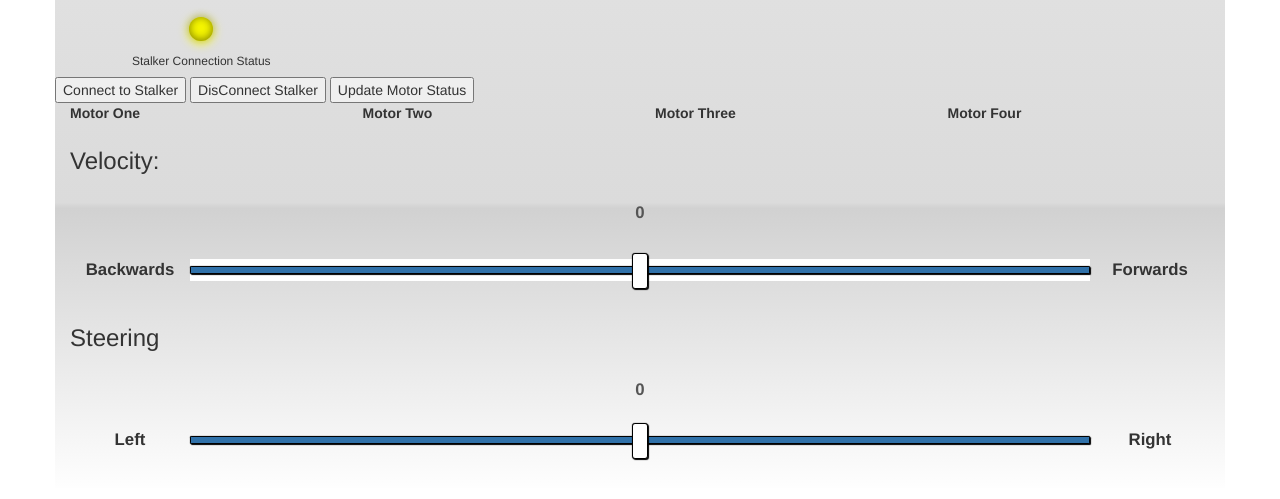
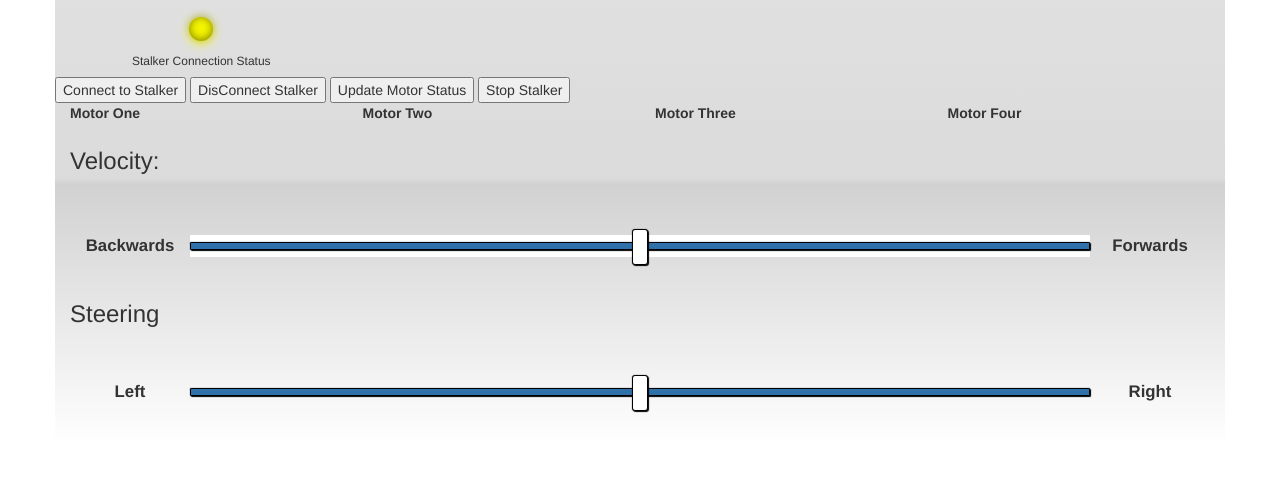
Before and after one commit to dhodges47/Phidget-Rover-Controller, a website: page www/index.html in a window 1280 px wide. Both pictures are taken after a click on the button "Connect to Stalker". Shown: the part 83-582 px from the top of the page. Drawn offline with nearby package versions, Linux system fonts and the light colour scheme; no server answers.

Commit message:
added function to reset Sliders

```diff
--- a/www/index.html
+++ b/www/index.html
@@ -58,17 +58,25 @@
                 var b1 = socket.connected;
                 $('#ledConnectionStatus').attr('class', 'led-yellow');
                 socket.emit('connectStalker', 'true');
-                $('#sliderVelocity').val(0);
-                $('#sliderSteering').val(0);
+                resetSliders();
                 return false;
             };
             btnDisConnect_onClick = function () {
                 $('#ledConnectionStatus').attr('class', 'led-yellow');
                 socket.emit('connectStalker', { setting: 'false' });
+                resetSliders();
                 return false;
             };
             btnGetMotorStatus_onClick = function () {
                 socket.emit('motorstatus', '');
+            };
+            btnStopMotor_onClick = function () {
+                socket.emit('steering', '0');
+                socket.emit('velocity', '0')
+                setTimeout(() => {
+                    socket.emit('motorstatus', '');
+                }, 250);
+                resetSliders();
             };
             $('#sliderVelocity').change(function () {
                 var newVelocity = $(this).val();
@@ -94,7 +102,13 @@
             else {
                 $('#ledConnectionStatus').attr('class', 'led-red');
             }
-        }
+        };
+        resetSliders = function () {
+            document.getElementById("sliderVelocity").value = "0";
+            document.getElementById("sliderSteering").value = "0";
+            document.getElementById("velocity").value = "";
+            document.getElementById("steerVector").value = "";
+        };
     </script>
     <div class="container">
         <h1>Hello Stalker!</h1>
@@ -111,6 +125,7 @@
                 <button type="button" id="btnConnect" onclick="btnConnect_onClick();">Connect to Stalker</button>
                 <button type="button" id="btnDisConnect" onclick="btnDisConnect_onClick();">DisConnect Stalker</button>
                 <button type="button" id="btngetMotorStatus" onclick="btnGetMotorStatus_onClick();">Update Motor Status</button>
+                <button type="button" id="btnstopMotor" onclick="btnStopMotor_onClick();">Stop Stalker</button>
 
             </div>
         </div>
@@ -120,11 +135,11 @@
                 <span id="lblMotorOneStatus"></span>
 
             </div>
-            <div  class="col-lg-3">
+            <div class="col-lg-3">
                 <label>Motor Two</label>
                 <span id="lblMotorTwoStatus"></span>
             </div>
-            <div  class="col-lg-3">
+            <div class="col-lg-3">
                 <label>Motor Three</label>
                 <span id="lblMotorThreeStatus"></span>
             </div>
@@ -144,7 +159,7 @@
                 <div class="ColumnSm">
                 </div>
             </div>
-
+            <!--sliders are the html5 range control: https://developer.mozilla.org/en-US/docs/Web/HTML/Element/input/range -->
             <div class="Row">
                 <div class="ColumnSm">
 
```
